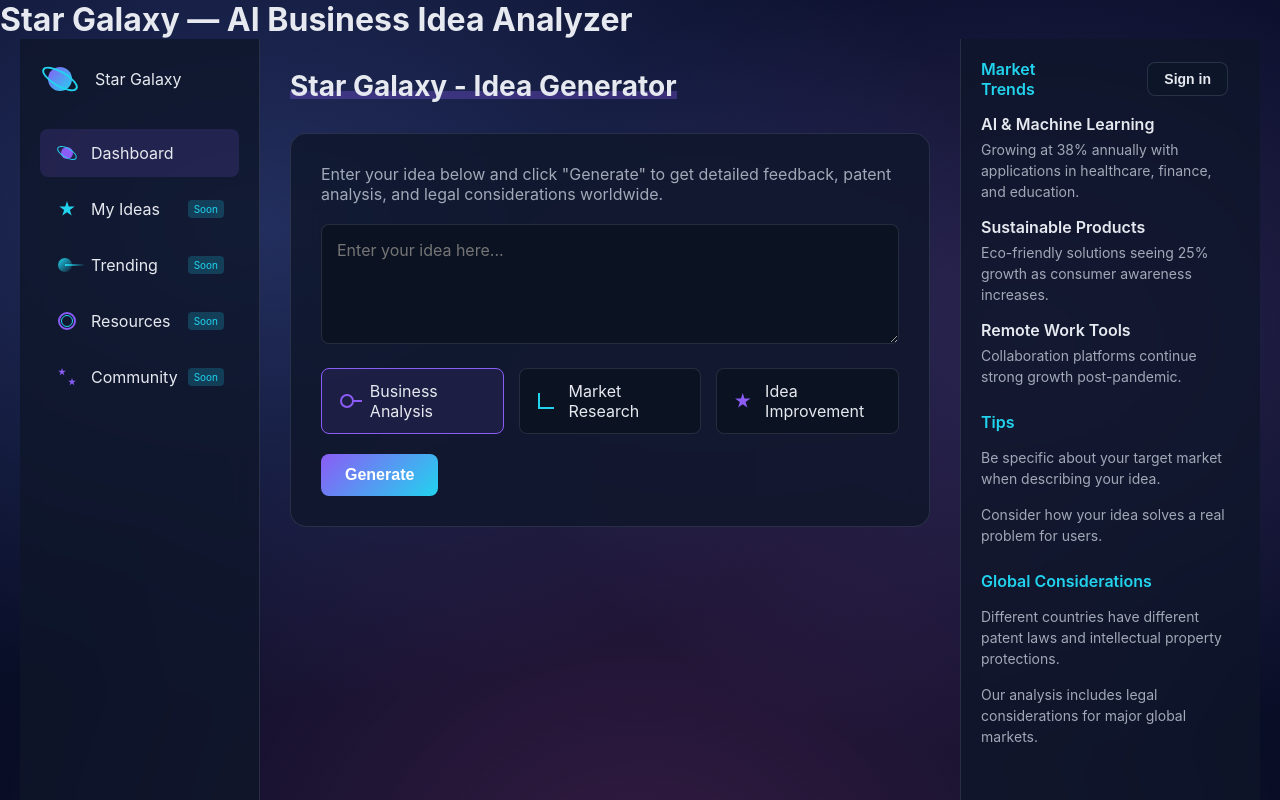
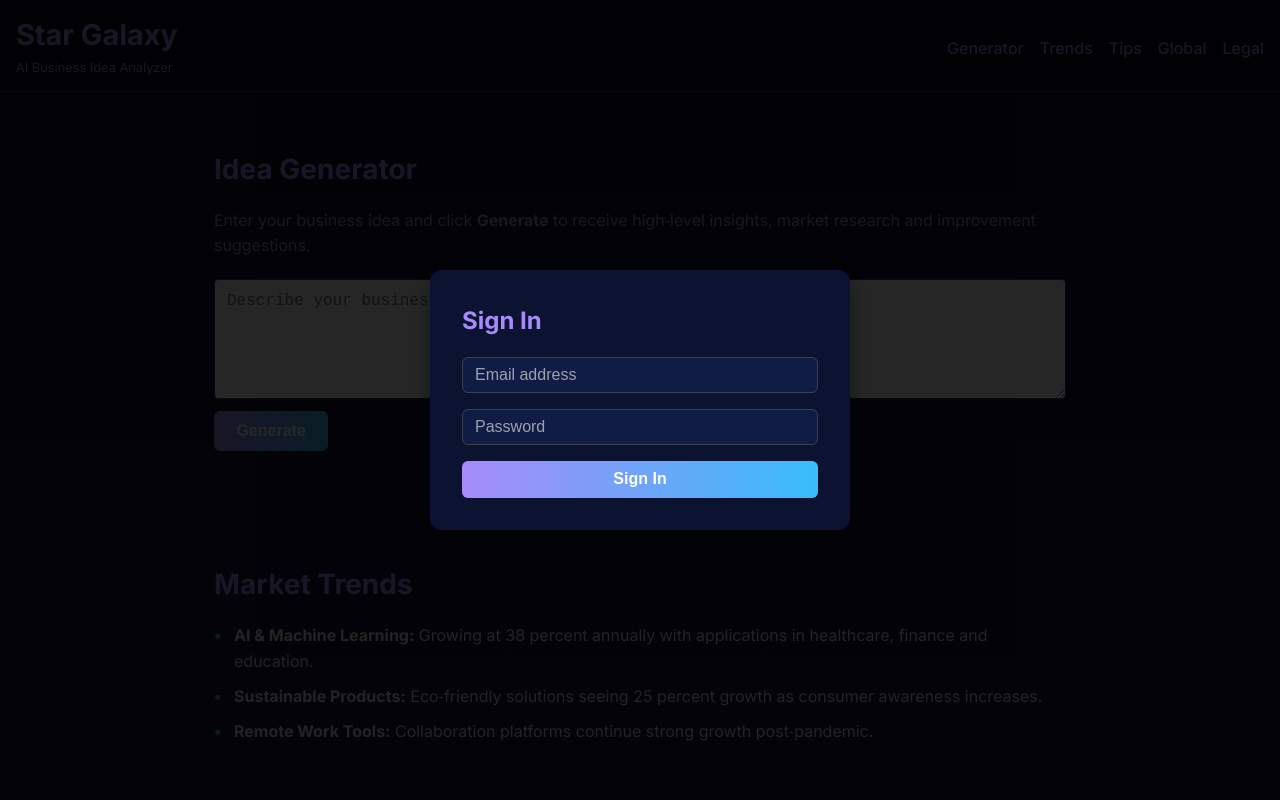
Before and after one commit to andreyshapira1983-code/insightforgem, a plain HTML site: page index.html in a window 1280 px wide. Shown: the top 800 px of the page. Drawn offline with Linux system fonts and the light colour scheme.

Commit message:
Add files via upload

```diff
--- a/index.html
+++ b/index.html
@@ -1,220 +1,213 @@
 <!DOCTYPE html>
-
-<html lang="en""">
+<html lang="en">
 <head>
-<meta charset="utf-8"/>
-<meta content="width=device-width, initial-scale=1.0" name="viewport"/>
+  <meta charset="UTF-8">
+  <meta name="viewport" content="width=device-width, initial-scale=1.0">
   <title>Star Galaxy — AI Business Idea Analyzer</title>
-<link href="css/styles.css" rel="stylesheet"/>
-<meta name="description" content="Analyze and refine business ideas with AI: feasibility, market, risks, next steps.">
-<link href="css/global-fixes.css" rel="stylesheet"/>  <link rel="canonical" href="https://insightforgem.netlify.app/">
-  <link rel="icon" type="image/x-icon" href="/favicon.ico">
-  <script src="js/i18n.js"></script>
-<meta property="og:title" content="Star Galaxy — AI Business Idea Analyzer">
-<meta property="og:description" content="Analyze and refine business ideas with AI: feasibility, market, risks, next steps.">
-<meta property="og:type" content="website">
-<meta property="og:url" content="https://insightforgem.netlify.app/">
-<meta property="og:image" content="/og-image.png">
-<meta name="twitter:card" content="summary_large_image">
-<meta name="twitter:title" content="Star Galaxy — AI Business Idea Analyzer">
-<meta name="twitter:description" content="Analyze and refine business ideas with AI: feasibility, market, risks, next steps.">
-<meta name="twitter:image" content="/og-image.png">
-
-  <meta property="og:site_name" content="Star Galaxy">
+  <!-- Link to the dedicated stylesheet -->
+  <link rel="stylesheet" href="style.css">
+  <!-- Preload the main font for performance -->
+  <link rel="preconnect" href="https://fonts.googleapis.com">
+  <link rel="preconnect" href="https://fonts.gstatic.com" crossorigin>
+  <link href="https://fonts.googleapis.com/css2?family=Inter:wght@400;500;600;700&display=swap" rel="stylesheet">
 </head>
 <body>
-  <h1>Star Galaxy — AI Business Idea Analyzer</h1>
-<canvas aria-hidden="true" id="galaxy-bg"></canvas>
-<div class="app-container">
-<!-- Auth container for login/register -->
-<div class="auth-container">
-</div>
-<!-- Sidebar - FIXED: Added opening div tag -->
-<div class="sidebar">
-<div class="sidebar-header">
-<div class="galaxy-logo">
-<div class="logo-planet"></div>
-<div class="logo-ring"></div>
-</div>
-<span>Star Galaxy</span>
-</div>
-<ul class="sidebar-menu">
-<li class="active" data-page="dashboard">
-<a href="#">
-<div class="galaxy-icon dashboard-icon">
-<div class="planet"></div>
-<div class="orbit"></div>
-</div>
-<span>Dashboard</span>
-</a>
-</li>
-<li data-page="myIdeas">
-<a href="#">
-<div class="galaxy-icon idea-icon">
-<div class="star-burst"></div>
-</div>
-<span>My Ideas</span>
-<span class="coming-soon">Soon</span>
-</a>
-</li>
-<li data-page="trending">
-<a href="#">
-<div class="galaxy-icon trend-icon">
-<div class="comet"></div>
-</div>
-<span>Trending</span>
-<span class="coming-soon">Soon</span>
-</a>
-</li>
-<li data-page="resources">
-<a href="#">
-<div class="galaxy-icon resource-icon">
-<div class="galaxy-spiral"></div>
-</div>
-<span>Resources</span>
-<span class="coming-soon">Soon</span>
-</a>
-</li>
-<li data-page="community">
-<a href="#">
-<div class="galaxy-icon community-icon">
-<div class="stars-group"></div>
-</div>
-<span>Community</span>
-<span class="coming-soon">Soon</span>
-</a>
-</li>
-</ul>
-<div class="sidebar-footer legal-footer-center">
-<!-- Empty footer -->
+  <!-- Login overlay that will be shown until the user signs in -->
+  <div id="login-overlay" class="login-overlay" style="display:none;">
+    <div class="login-modal">
+      <h2>Sign In</h2>
+      <input type="email" id="login-email" placeholder="Email address" />
+      <input type="password" id="login-password" placeholder="Password" />
+      <button id="sign-in-btn">Sign In</button>
     </div>
   </div>
-<div class="main-content" id="main-content">
-<h2 id="main-title">
-<span class="title-text">Star Galaxy - Idea Generator</span>
-</h2>
-<div class="card" id="main-card">
-<p id="instruction-text">Enter your idea below and click "Generate" to get detailed feedback, patent analysis, and legal considerations worldwide.</p>
-<textarea id="idea-text" placeholder="Enter your idea here..."></textarea>
-<div class="ai-options">
-<div class="ai-option selected" data-mode="analyze">
-<div class="galaxy-icon analyze-icon">
-<div class="analyze-beam"></div>
+  <header class="site-header">
+    <div class="logo">
+      <h1>Star&nbsp;Galaxy</h1>
+      <span class="subtitle">AI Business Idea Analyzer</span>
     </div>
-                        Business Analysis
+    <nav class="main-nav">
+      <a href="#generator">Generator</a>
+      <a href="#trends">Trends</a>
+      <a href="#tips">Tips</a>
+      <a href="#global">Global</a>
+      <a href="#legal">Legal</a>
+    </nav>
+    <!-- User info container; displayed after sign in -->
+    <div id="user-info" class="user-info" style="display:none;">
+      <span id="user-email-display"></span>
+      <button id="logout-btn" class="logout-btn">Logout</button>
     </div>
-<div class="ai-option" data-mode="market">
-<div class="galaxy-icon market-icon">
-<div class="market-graph"></div>
+  </header>
+
+  <main>
+    <!-- Idea generator section -->
+    <section id="generator" class="section">
+      <h2>Idea Generator</h2>
+      <p class="section-intro">Enter your business idea and click&nbsp;<strong>Generate</strong> to receive high‑level insights, market research and improvement suggestions.</p>
+      <div class="generator-form">
+        <textarea id="idea-input" placeholder="Describe your business idea…"></textarea>
+        <button id="generate-btn">Generate</button>
       </div>
-                        Market Research
+      <div id="results" class="results hidden">
+        <h3>Analysis Results</h3>
+        <div class="result-cards">
+          <div class="card" id="analysis-section">
+            <h4>Business Analysis</h4>
+            <p id="analysis-content">Your analysis will appear here.</p>
           </div>
-<div class="ai-option" data-mode="improve">
-<div class="galaxy-icon improve-icon">
-<div class="improve-spark"></div>
+          <div class="card" id="research-section">
+            <h4>Market Research</h4>
+            <p id="research-content">Market research will appear here.</p>
           </div>
-                        Idea Improvement
-                    </div>
-</div>
-<button class="cosmic-button" id="analyze-button">
-<div class="button-stars"></div>
-<span>Generate</span>
-</button>
-<div id="results-container" style="display: none;">
-<!-- Results will appear here -->
-</div>
-</div>
-<!-- Legal content container (hidden by default) -->
-<div class="card" id="legal-content" style="display: none;">
-<button class="cosmic-button" id="back-to-main" style="margin-bottom: 20px;">
-<span>← Back to Generator</span>
-</button>
-<h3 id="legal-title">Legal Information</h3>
-<div id="legal-body">
-<!-- Legal content will be loaded here -->
+          <div class="card" id="improvement-section">
+            <h4>Idea Improvement</h4>
+            <p id="improvement-content">Improvement suggestions will appear here.</p>
           </div>
         </div>
       </div>
-<div class="info-panel">
-<div class="info-panel-header market-trend-absolute market-trend-flex" id="market-trend-header">
-                Market Trends
-            <span class="login-btn"><button class="auth-button" data-role="signin" id="header-sign-in">
-                Sign in
-            </button></span></div>
-<div class="trend-item">
-<div class="trend-title">AI &amp; Machine Learning</div>
-<div class="trend-description">Growing at 38% annually with applications in healthcare, finance, and education.</div>
+    </section>
+
+    <!-- Market trends section -->
+    <section id="trends" class="section">
+      <h2>Market Trends</h2>
+      <ul class="list">
+        <li><strong>AI &amp; Machine Learning:</strong> Growing at 38&nbsp;percent annually with applications in healthcare, finance and education.</li>
+        <li><strong>Sustainable Products:</strong> Eco‑friendly solutions seeing 25&nbsp;percent growth as consumer awareness increases.</li>
+        <li><strong>Remote Work Tools:</strong> Collaboration platforms continue strong growth post‑pandemic.</li>
+      </ul>
+    </section>
+
+    <!-- Tips section -->
+    <section id="tips" class="section">
+      <h2>Tips</h2>
+      <ul class="list">
+        <li>Be specific about your target market when describing your idea.</li>
+        <li>Consider how your idea solves a real problem for users.</li>
+        <li>Protect sensitive information before sharing it publicly.</li>
+      </ul>
+    </section>
+
+    <!-- Global considerations section -->
+    <section id="global" class="section">
+      <h2>Global Considerations</h2>
+      <p>Different countries have varying patent laws and intellectual property protections. Our analysis includes legal considerations for major global markets. Use the table below as a quick reference.</p>
+      <div class="table-wrapper">
+        <table>
+          <thead>
+            <tr><th>Country/Region</th><th>Key patent considerations</th></tr>
+          </thead>
+          <tbody>
+            <tr><td>United States</td><td>First‑to‑file system; software and business methods may be patentable under certain conditions.</td></tr>
+            <tr><td>European Union</td><td>First‑to‑file system; stricter requirements for software and business method patents.</td></tr>
+            <tr><td>China</td><td>First‑to‑file system; increasing protection for software patents.</td></tr>
+            <tr><td>Russia</td><td>First‑to‑file system; software generally protected by copyright rather than patents.</td></tr>
+            <tr><td>Japan</td><td>First‑to‑file system; software patentable if it has technical characteristics.</td></tr>
+          </tbody>
+        </table>
       </div>
-<div class="trend-item">
-<div class="trend-title">Sustainable Products</div>
-<div class="trend-description">Eco-friendly solutions seeing 25% growth as consumer awareness increases.</div>
+    </section>
+
+    <!-- Legal information -->
+    <section id="legal" class="section">
+      <h2>Legal Information</h2>
+      <p class="section-intro">The following summaries outline our Terms of Service, Privacy Policy and Disclaimer. For full details please contact us.</p>
+      <div class="legal-nav">
+        <a href="#terms">Terms&nbsp;of&nbsp;Service</a>
+        <span class="divider">|</span>
+        <a href="#privacy">Privacy&nbsp;Policy</a>
+        <span class="divider">|</span>
+        <a href="#disclaimer">Disclaimer</a>
       </div>
-<div class="trend-item">
-<div class="trend-title">Remote Work Tools</div>
-<div class="trend-description">Collaboration platforms continue strong growth post-pandemic.</div>
-</div>
-<div class="info-panel-header">
-                Tips
-            </div>
-<div class="trend-item">
-<div class="trend-description">Be specific about your target market when describing your idea.</div>
-</div>
-<div class="trend-item">
-<div class="trend-description">Consider how your idea solves a real problem for users.</div>
-</div>
-<div class="info-panel-header">
-                Global Considerations
-            </div>
-<div class="trend-item">
-<div class="trend-description">Different countries have different patent laws and intellectual property protections.</div>
-</div>
-<div class="trend-item">
-<div class="trend-description">Our analysis includes legal considerations for major global markets.</div>
-</div>
-</div>
-</div>
-<!-- Centered legal links -->
-<!-- Auth Modal -->
-<div class="auth-modal" id="auth-modal">
-<div class="auth-modal-content">
-<button class="auth-modal-close">×</button>
-<h4 class="auth-modal-title">Sign in</h4>
-<p class="auth-modal-subtitle">Choose how you'd like to sign in</p>
-<div class="social-auth-buttons">
-<button class="social-auth-button" id="google-auth">
-<img alt="Google" src="https://cdn-icons-png.flaticon.com/512/2991/2991148.png"/>
-<span>Google</span>
-</button>
-<button class="social-auth-button" id="facebook-auth">
-<img alt="Facebook" src="https://cdn-icons-png.flaticon.com/512/5968/5968764.png"/>
-<span>Facebook</span>
-</button>
-<button class="social-auth-button" id="github-auth">
-<img alt="GitHub" src="https://cdn-icons-png.flaticon.com/512/25/25231.png"/>
-<span>GitHub</span>
-</button>
-<button class="social-auth-button" id="apple-auth">
-<img alt="Apple" src="https://cdn-icons-png.flaticon.com/512/0/747.png"/>
-<span>Apple</span>
-</button>
-</div>
-</div>
-</div>
-<!-- Scripts -->
-<script src="js/galaxy-bg.js"></script>
-<script src="js/app.js"></script>
-<script src="js/analyzeIdeaForPatents.js"></script>
-<script src="js/auth.js"></script><footer class="site-legal legal-footer-center" id="site-legal"><a href="#legal">Правовая оговорка</a><a href="#terms">Условия обслуживания</a><a href="#privacy">Политика конфиденциальности</a></footer><script id="signin-dedupper">
-document.addEventListener('DOMContentLoaded', function(){
-  try {
-    const header = document.querySelector('.info-panel-header');
-    if (!header) return;
-    const btns = header.querySelectorAll('.auth-button');
-    if (btns.length > 1) {
-      let keep = header.querySelector('#header-sign-in') || btns[btns.length-1];
-      btns.forEach(b => { if (b !== keep) b.remove(); });
+      <article id="terms" class="legal-section">
+        <h3>Terms of Service</h3>
+        <p>By accessing or using Star&nbsp;Galaxy you agree to be bound by these Terms. We provide a platform for idea analysis and evaluation. You agree not to violate laws, infringe upon rights, submit unlawful content, interfere with our services or attempt unauthorized access. You retain all rights to the ideas you submit; we retain rights to the Star&nbsp;Galaxy name, logo and design.</p>
+        <p>Detailed provisions cover user conduct, intellectual property, limitations of liability, indemnification, international use and governing law.</p>
+      </article>
+      <article id="privacy" class="legal-section">
+        <h3>Privacy Policy</h3>
+        <p>We respect your privacy and are committed to protecting your personal data and ideas. We collect only what is necessary to deliver our services: the content you submit, basic usage data and device information. We use this information to provide and improve our services, respond to your inquiries, analyse usage patterns, prevent fraud and comply with legal obligations. Technical and organisational measures help protect your data, though absolute security cannot be guaranteed.</p>
+        <p>You have rights to access, rectify or delete your information, restrict or object to processing, request data portability and withdraw consent at any time.</p>
+      </article>
+      <article id="disclaimer" class="legal-section">
+        <h3>Disclaimer</h3>
+        <p>The information provided by Star&nbsp;Galaxy is for general informational purposes only and does not constitute legal, financial or professional advice. Always consult qualified professionals before making decisions based on our analysis.</p>
+        <p>Our AI analysis may not account for recent market changes, local regulations or other factors beyond our control. A positive analysis does not guarantee the success of your business idea. We cannot guarantee absolute confidentiality; for highly sensitive ideas, consider obtaining legal protection before sharing details.</p>
+      </article>
+    </section>
+  </main>
+
+  <footer class="site-footer">
+    <p>&copy; 2025 Star&nbsp;Galaxy. All rights reserved.</p>
+  </footer>
+
+  <script>
+    // Helper function to show or hide the login overlay depending on auth state
+    function updateAuthUI() {
+      const loggedIn = localStorage.getItem('loggedIn') === 'true';
+      const overlay = document.getElementById('login-overlay');
+      const userInfo = document.getElementById('user-info');
+      const emailDisplay = document.getElementById('user-email-display');
+      if (loggedIn) {
+        overlay.style.display = 'none';
+        userInfo.style.display = 'flex';
+        const email = localStorage.getItem('userEmail') || '';
+        emailDisplay.textContent = email;
+      } else {
+        overlay.style.display = 'flex';
+        userInfo.style.display = 'none';
       }
-  } catch(e){}
+    }
+
+    document.addEventListener('DOMContentLoaded', function () {
+      // Initialize login UI state on page load
+      updateAuthUI();
+
+      // Handle sign in button inside the overlay
+      document.getElementById('sign-in-btn').addEventListener('click', function () {
+        const email = document.getElementById('login-email').value.trim();
+        const password = document.getElementById('login-password').value.trim();
+        if (!email || !password) {
+          alert('Please enter both email and password.');
+          return;
+        }
+        // In a real application, authenticate the user here.
+        localStorage.setItem('loggedIn', 'true');
+        localStorage.setItem('userEmail', email);
+        updateAuthUI();
       });
-</script><script src="js/ui-hardening.js"></script><script src="js/auth-fix.js"></script></body>
+
+      // Handle logout button
+      document.getElementById('logout-btn').addEventListener('click', function () {
+        localStorage.removeItem('loggedIn');
+        localStorage.removeItem('userEmail');
+        updateAuthUI();
+      });
+
+      // Handle the generator button click. In production, integrate with an AI service using a backend and API key.
+      document.getElementById('generate-btn').addEventListener('click', function () {
+        const input = document.getElementById('idea-input').value.trim();
+        if (!input) {
+          alert('Please enter your business idea before generating.');
+          return;
+        }
+        // Use fetch to send the idea to an API if OPEN_API_KEY is available.
+        // For demonstration we simulate asynchronous analysis.
+        const analysisContent = document.getElementById('analysis-content');
+        const researchContent = document.getElementById('research-content');
+        const improvementContent = document.getElementById('improvement-content');
+        analysisContent.textContent = 'Analysing...';
+        researchContent.textContent = 'Gathering research...';
+        improvementContent.textContent = 'Preparing improvements...';
+        // Simulate network request with setTimeout
+        setTimeout(function () {
+          analysisContent.textContent = `Our algorithms analyse "${input}" to identify strengths, weaknesses and potential opportunities.`;
+          researchContent.textContent = `We gather market research related to "${input}" including growth rates, key competitors and emerging trends.`;
+          improvementContent.textContent = `Suggestions for improving "${input}" may include niche targeting, feature enhancements or alternative revenue models.`;
+        }, 800);
+        document.getElementById('results').classList.remove('hidden');
+      });
+    });
+  </script>
+</body>
 </html>
--- a/style.css
+++ b/style.css
@@ -6,16 +6,18 @@
  */
 
 :root {
-  --bg: #f7f9fc;
-  --panel: #ffffff;
-  --primary: #3b82f6;
-  --secondary: #6366f1;
-  --text: #1f2937;
-  --text-muted: #4b5563;
-  --border: #e5e7eb;
-  --card-bg: #ffffff;
-  --card-border: #e5e7eb;
-  --footer-bg: #f0f4f8;
+  /* Dark cosmic theme inspired by the original design */
+  --bg-start: #0f0c29;
+  --bg-end: #302b63;
+  --panel: #0b1330;
+  --primary: #a78bfa;   /* light purple for highlights */
+  --secondary: #38bdf8; /* cyan accent */
+  --text: #e5e7eb;      /* light text */
+  --text-muted: #9ca3af;/* muted light text */
+  --border: #374151;    /* dark border */
+  --card-bg: #111c44;   /* dark card background */
+  --card-border: #1f2a4a;
+  --footer-bg: #0b1330;
 }
 
 * {
@@ -25,33 +27,36 @@
 body {
   margin: 0;
   font-family: 'Inter', sans-serif;
-  background: var(--bg);
+  background: linear-gradient(180deg, var(--bg-start), var(--bg-end));
   color: var(--text);
   line-height: 1.6;
+  min-height: 100vh;
 }
 
 /* Header */
 .site-header {
   display: flex;
-  flex-direction: column;
+  flex-wrap: wrap;
   align-items: center;
-  background: var(--panel);
+  justify-content: space-between;
+  background: rgba(0, 0, 0, 0.4);
   border-bottom: 1px solid var(--border);
-  padding: 1rem 1.5rem;
+  padding: 0.75rem 1rem;
   position: sticky;
   top: 0;
   z-index: 1000;
+  backdrop-filter: blur(8px);
 }
 
 .logo h1 {
   margin: 0;
-  font-size: 1.5rem;
+  font-size: 1.8rem;
   font-weight: 700;
   color: var(--primary);
 }
 
 .logo .subtitle {
-  font-size: 0.9rem;
+  font-size: 0.8rem;
   color: var(--text-muted);
   display: block;
 }
@@ -65,14 +70,14 @@ body {
 }
 
 .main-nav a {
-  color: var(--secondary);
+  color: var(--primary);
   text-decoration: none;
   font-weight: 500;
   transition: color 0.2s ease-in-out;
 }
 
 .main-nav a:hover {
-  color: var(--primary);
+  color: var(--secondary);
 }
 
 /* Sections */
@@ -110,21 +115,23 @@ body {
   resize: vertical;
 }
 
+/* Gradient button for primary call‑to‑action */
 #generate-btn {
-  padding: 0.6rem 1.2rem;
+  padding: 0.7rem 1.4rem;
   border: none;
-  border-radius: 4px;
-  background: var(--primary);
+  border-radius: 6px;
+  background: linear-gradient(90deg, var(--primary), var(--secondary));
   color: #fff;
   font-size: 1rem;
+  font-weight: 600;
   cursor: pointer;
   width: max-content;
   align-self: flex-start;
-  transition: background 0.2s ease-in-out;
+  transition: transform 0.2s ease-in-out;
 }
 
 #generate-btn:hover {
-  background: var(--secondary);
+  transform: translateY(-2px);
 }
 
 /* Results */
@@ -146,15 +153,15 @@ body {
   flex: 1 1 260px;
   background: var(--card-bg);
   border: 1px solid var(--card-border);
-  border-radius: 8px;
+  border-radius: 12px;
   padding: 1rem;
-  box-shadow: 0 2px 4px rgba(0,0,0,0.05);
+  box-shadow: 0 4px 10px rgba(0,0,0,0.4);
 }
 
 .card h4 {
   margin-top: 0;
   margin-bottom: 0.5rem;
-  color: var(--secondary);
+  color: var(--primary);
   font-size: 1.1rem;
 }
 
@@ -246,6 +253,93 @@ th {
   color: var(--text-muted);
 }
 
+/* User info and logout in header */
+.user-info {
+  margin-left: auto;
+  display: flex;
+  align-items: center;
+  gap: 0.5rem;
+  color: var(--text);
+}
+
+.logout-btn {
+  padding: 0.3rem 0.6rem;
+  background: transparent;
+  border: 1px solid var(--primary);
+  border-radius: 4px;
+  color: var(--primary);
+  cursor: pointer;
+  font-size: 0.75rem;
+  transition: background 0.2s, color 0.2s;
+}
+
+.logout-btn:hover {
+  background: var(--primary);
+  color: #0f172a;
+}
+
+/* Login overlay */
+.login-overlay {
+  position: fixed;
+  top: 0;
+  left: 0;
+  width: 100%;
+  height: 100%;
+  background: rgba(0, 0, 0, 0.85);
+  display: flex;
+  align-items: center;
+  justify-content: center;
+  z-index: 2000;
+}
+
+.login-modal {
+  background: var(--panel);
+  padding: 2rem;
+  border-radius: 12px;
+  width: 90%;
+  max-width: 420px;
+  box-shadow: 0 8px 24px rgba(0, 0, 0, 0.4);
+}
+
+.login-modal h2 {
+  margin-top: 0;
+  margin-bottom: 1rem;
+  color: var(--primary);
+  font-size: 1.5rem;
+}
+
+.login-modal input {
+  width: 100%;
+  padding: 0.5rem 0.75rem;
+  margin-bottom: 1rem;
+  border: 1px solid var(--border);
+  border-radius: 6px;
+  background: var(--card-bg);
+  color: var(--text);
+  font-size: 1rem;
+}
+
+.login-modal input::placeholder {
+  color: var(--text-muted);
+}
+
+.login-modal button {
+  width: 100%;
+  padding: 0.6rem 0;
+  border: none;
+  border-radius: 6px;
+  background: linear-gradient(90deg, var(--primary), var(--secondary));
+  color: #fff;
+  font-weight: 600;
+  font-size: 1rem;
+  cursor: pointer;
+  transition: transform 0.2s ease-in-out;
+}
+
+.login-modal button:hover {
+  transform: translateY(-2px);
+}
+
 /* Responsive adjustments */
 @media (max-width: 600px) {
   .result-cards {
```
Lines whose indentation alone changed are shown as unchanged.
